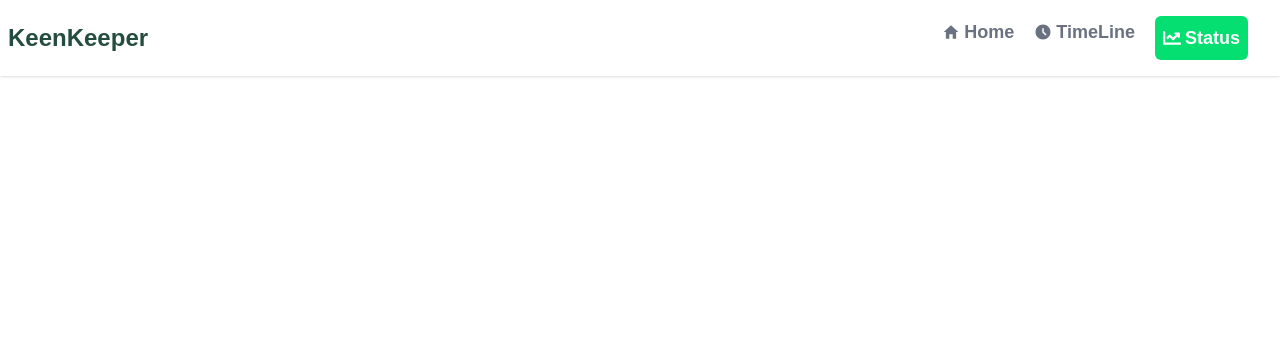
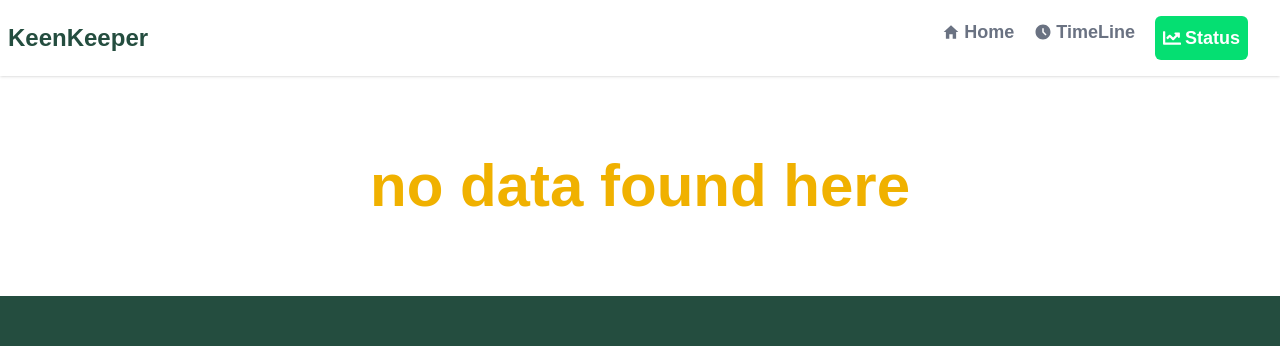
Before and after one commit to halimaashu/Friend-vibes.JHOn, a Next.js app: page /statuss in a window 1280 px wide. Shown: the top 346 px of the page. Built offline with nearby package versions, Linux system fonts and the light colour scheme.

Commit message:
added dashboard empty massages

```diff
--- a/src/app/statuss/page.jsx
+++ b/src/app/statuss/page.jsx
@@ -16,8 +16,13 @@
     { name: "text", value: massageLag.length, fill: "#ef4444" },
     { name: "video", value: videoLag.length, fill: "#73d13d" },
   ];
+  const total=data.reduce((sum ,item)=> sum+item.value,0)
 
   return (
+    <div className="">
+      {total === 0 ? (
+        <h1 className="text-6xl font-bold py-20 text-yellow-500 text-center">no data found here</h1>
+      ) : (
         <div className="w-full h-[400px]">
           <ResponsiveContainer>
             <PieChart>
@@ -38,6 +43,8 @@
 
           <RechartsDevtools />
         </div>
+      )}
+    </div>
   );
 };
 
```
Lines whose indentation alone changed are shown as unchanged.
